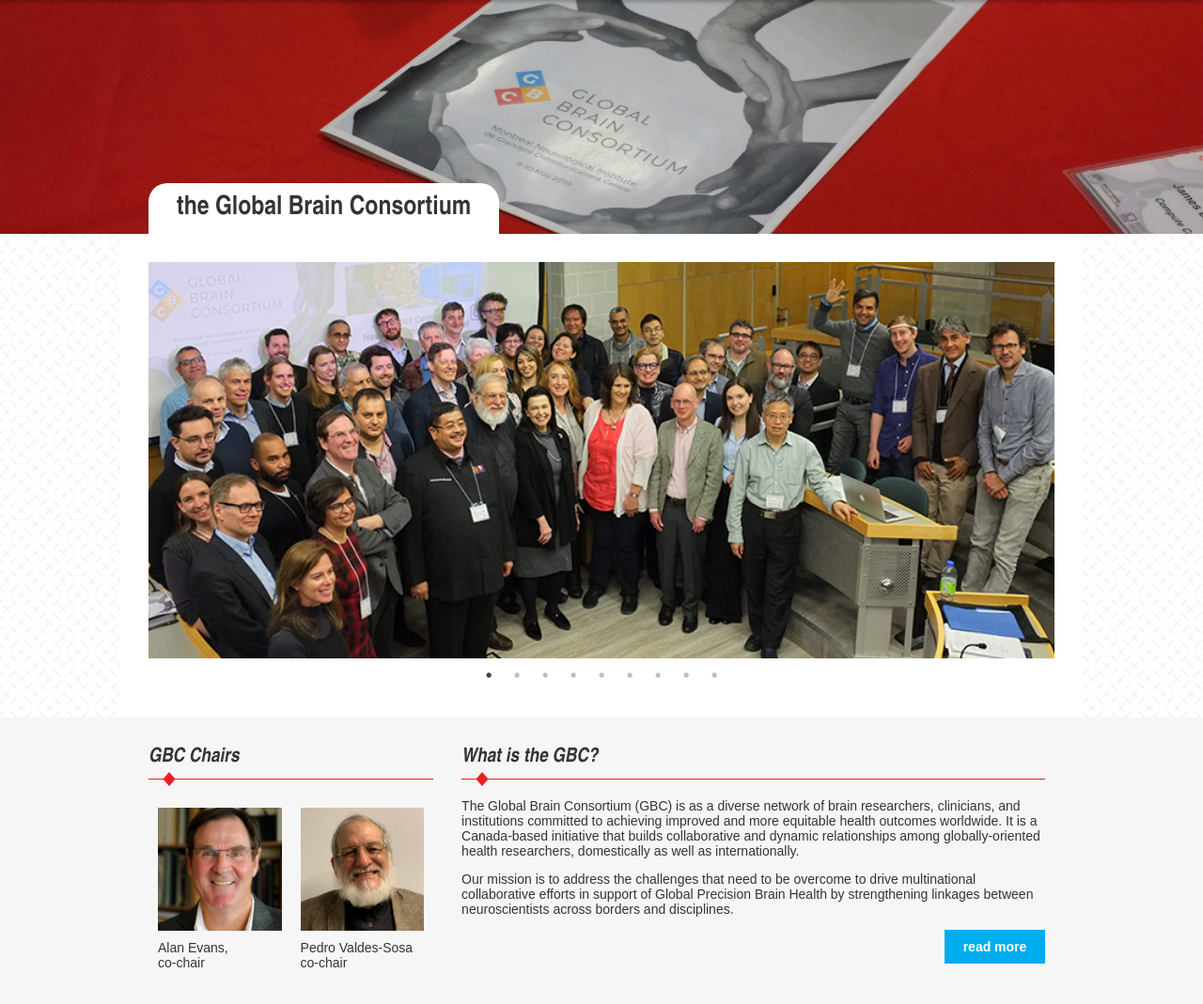
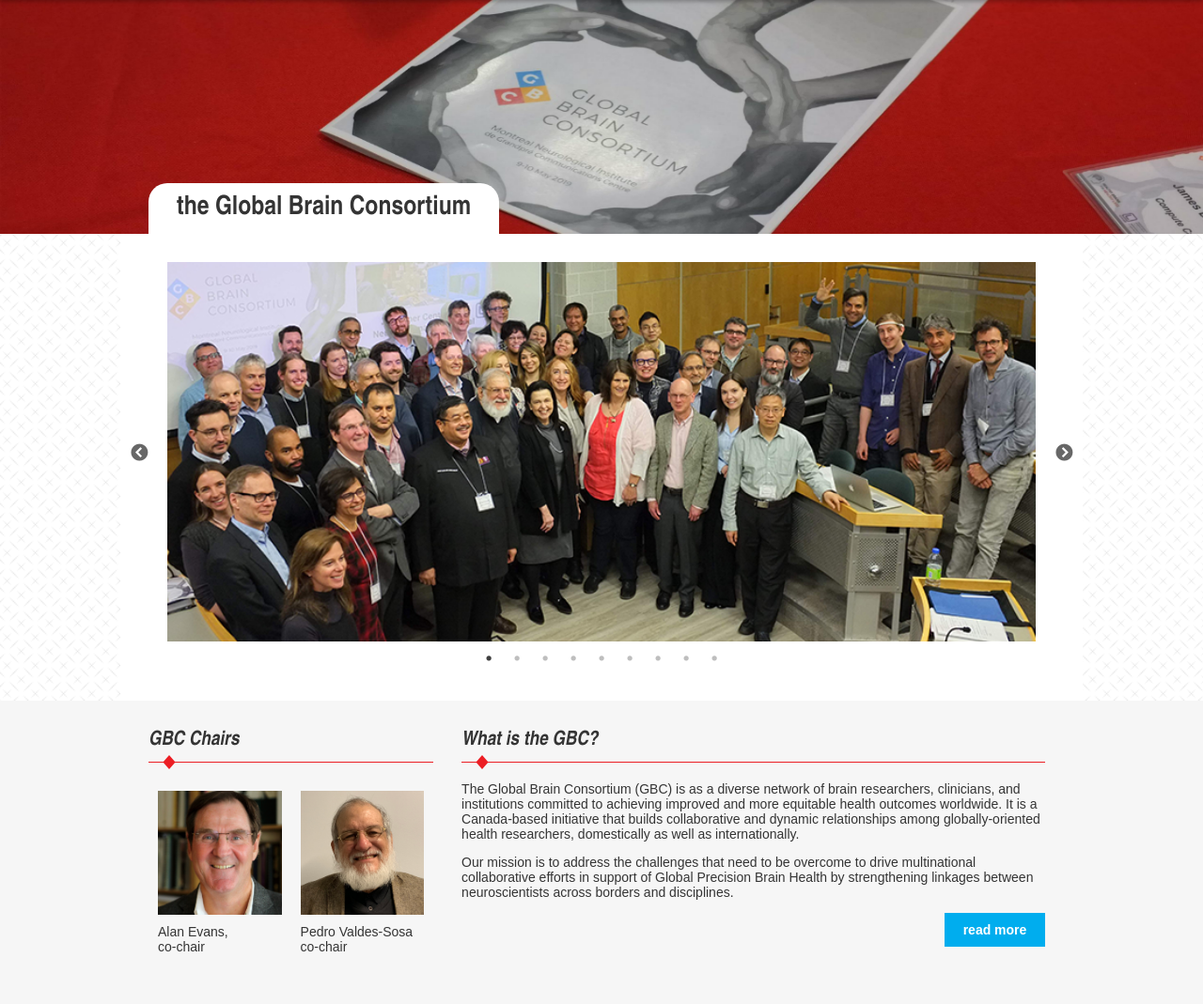
Before and after one commit to 3design/GlobalBrainConsortium.org, a PHP site: page / in a window 1280 px wide. Shown: the part 64-1133 px from the top of the page at 94% size. Run offline with PHP 8.4, Linux system fonts and the light colour scheme; some libraries are stand-ins or nearby versions.

Commit message:
fixed slider gui

```diff
--- a/css/styles.css
+++ b/css/styles.css
@@ -572,6 +572,25 @@
 .not-active:hover {
   background-color: #8c8c8c;
 }
+.slider-overlay {
+  position: relative;
+  width: 100%;
+  height: 100%;
+  align-content: center;
+  justify-content: center;
+}
+.slider-overlay-cta {
+  position: fixed;
+  width: 200px;
+  left: calc(50% - 100px);
+  top: calc(50% - 70px);
+  padding: 15px 20px;
+  background: rgba(0,0,0,0.5);
+  z-index: 9999;
+}
+.slider-overlay-cta h2 {
+  color: #fff;
+}
 /*overrides*/
 
 .icon {
@@ -586,3 +605,52 @@
     height: auto;
     min-height: 900px;
 }
+#slick-slider {
+    opacity: 0;
+    visibility: hidden;
+    transition: opacity 1s ease;
+    -webkit-transition: opacity 1s ease;
+}
+#slick-slider.slick-initialized {
+    visibility: visible;
+    opacity: 1;
+}
+.slick-prev, .slick-next {
+    font-size: 0;
+    line-height: 0;
+    position: absolute;
+    top: 50%;
+    display: block;
+    width: 20px;
+    height: 20px;
+    padding: 0;
+    -webkit-transform: translate(0, -50%);
+    -ms-transform: translate(0, -50%);
+    transform: translate(0, -50%);
+    cursor: pointer;
+    color: transparent;
+    border: none;
+    outline: none;
+    background: transparent;
+    z-index: 9999;
+}
+.slick-prev:before, .slick-next:before {
+    font-family: 'slick';
+    font-size: 20px;
+    line-height: 1;
+    opacity: .75;
+    color: #343434;
+    -webkit-font-smoothing: antialiased;
+    -moz-osx-font-smoothing: grayscale;
+    display: absolute;
+    z-index: 9999;
+}
+.slick-prev {
+  left: -20px;
+}
+.slick-next {
+  right: -20px;
+}
+.slick-slider img {
+  padding: 0 20px;
+}
```
